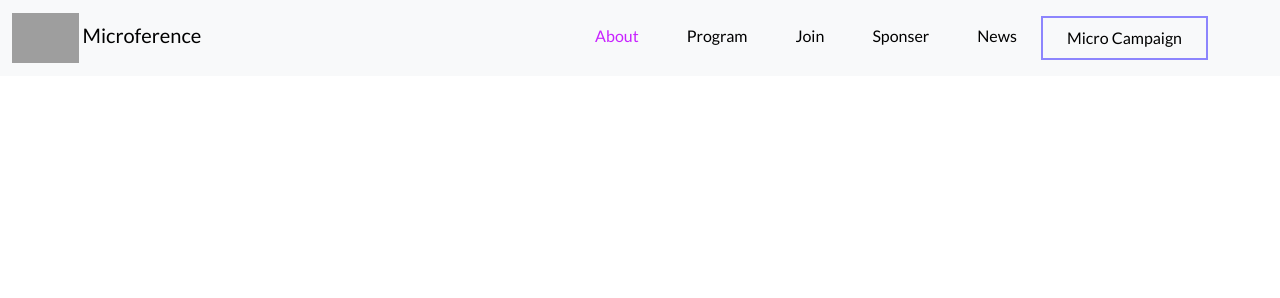
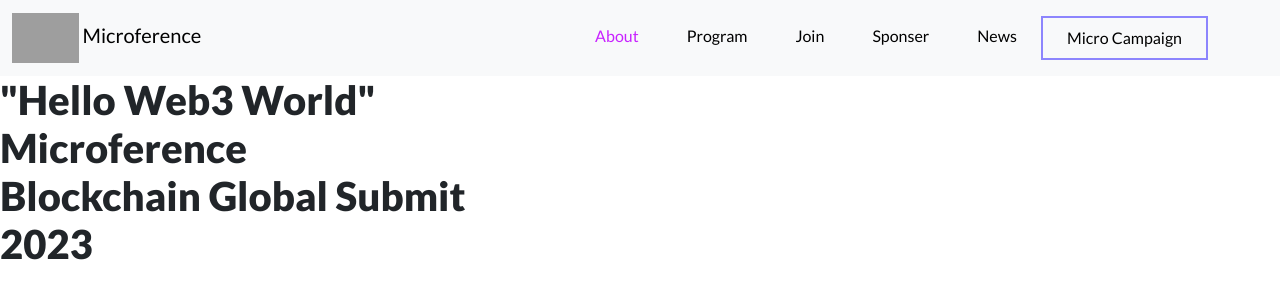
Before and after one commit to BlesslinJerishR/Microference, a plain HTML site: page index.html in a window 1280 px wide. Drawn offline with nearby package versions, Linux system fonts and the light colour scheme; grey boxes are pictures that could not be loaded.

Commit message:
Add currentyear.js

```diff
--- a/index.html
+++ b/index.html
@@ -76,10 +76,19 @@
       </div>
     </nav>
 
+    <!-- Main -->
+    <main>
+      <h1>
+        "Hello Web3 World"<br />Microference <br />Blockchain Global Submit<br /><span
+          id="year"
+        ></span>
+      </h1>
+    </main>
     <script
       src="https://cdn.jsdelivr.net/npm/bootstrap@5.3.0-alpha3/dist/js/bootstrap.bundle.min.js"
       integrity="sha384-ENjdO4Dr2bkBIFxQpeoTz1HIcje39Wm4jDKdf19U8gI4ddQ3GYNS7NTKfAdVQSZe"
       crossorigin="anonymous"
     ></script>
+    <script src="script.js"></script>
   </body>
 </html>
--- a/script.js
+++ b/script.js
@@ -0,0 +1,7 @@
+gid = (id) => {
+  return document.getElementById(id);
+};
+
+year = gid("year");
+var dt = new Date();
+year.innerHTML = dt.getFullYear();
--- a/style.css
+++ b/style.css
@@ -19,3 +19,7 @@
 .abt {
   color: var(--neon-pink) !important;
 }
+
+main h1 {
+  font-weight: 900;
+}
```
